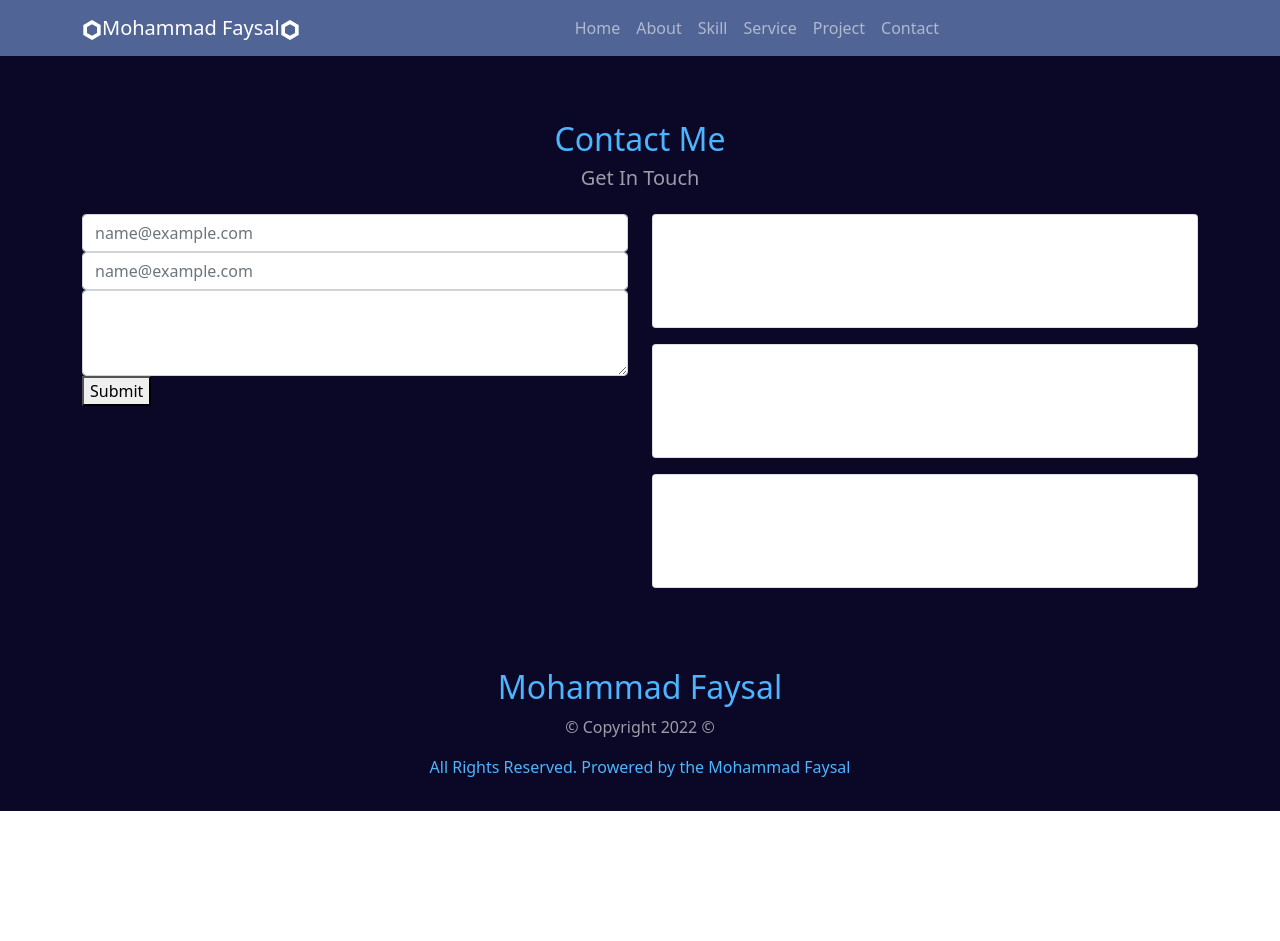
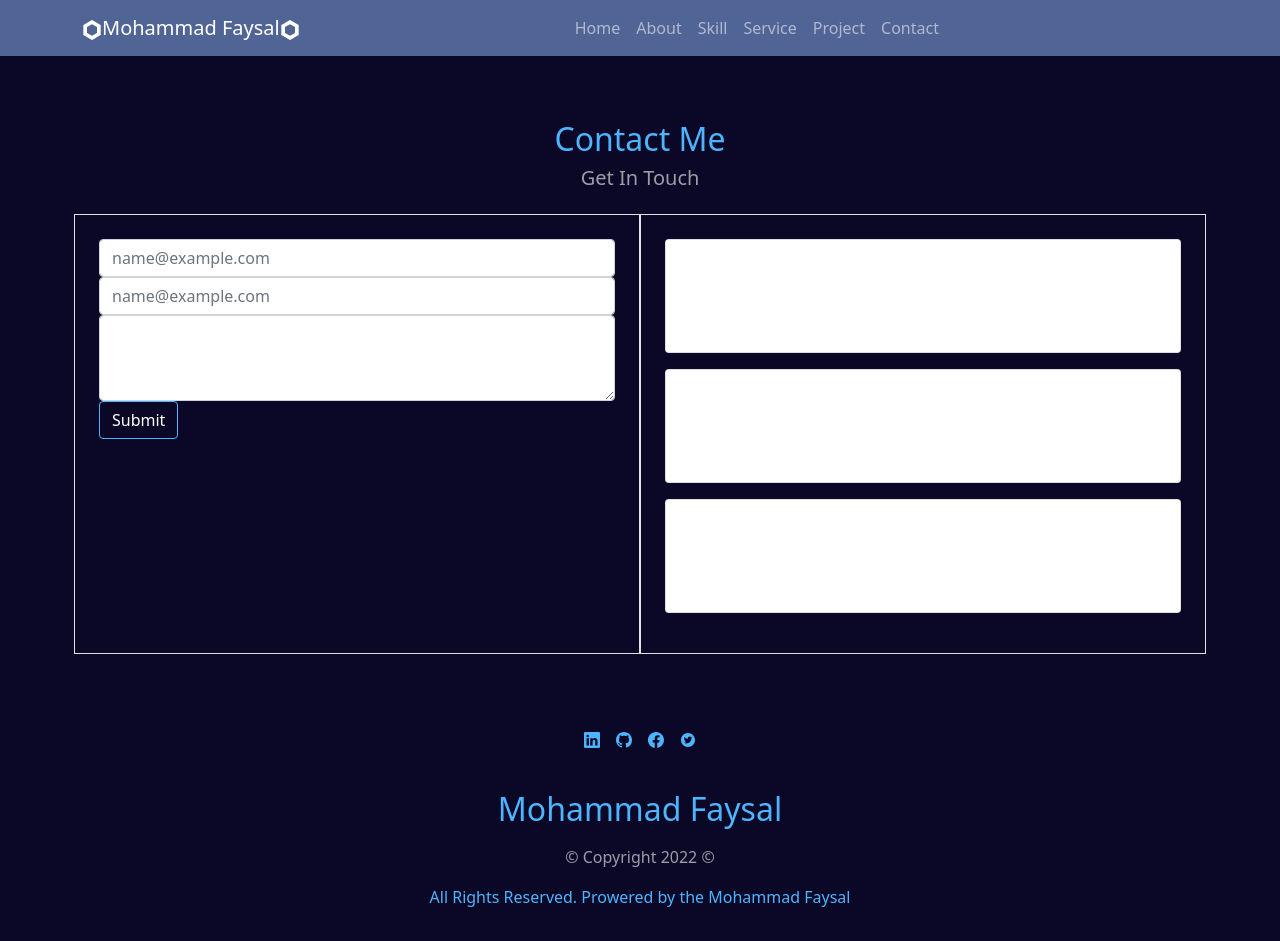
Before and after one commit to MohammadFaysal731/my-portfolio, a React (Create React App) app: page /contact in a window 1280 px wide. Before the commit the page ends 811 px from the top, so only its background shows below. Built offline with nearby package versions, Linux system fonts and the light colour scheme.

Commit message:
install react simple typerwriter

```diff
--- a/package.json
+++ b/package.json
@@ -14,6 +14,7 @@
     "react-icons": "^4.4.0",
     "react-router-dom": "^6.3.0",
     "react-scripts": "5.0.1",
+    "react-simple-typewriter": "^3.0.1",
     "react-toastify": "^9.0.4",
     "web-vitals": "^2.1.4"
   },
--- a/src/components/Banner.js
+++ b/src/components/Banner.js
@@ -1,6 +1,8 @@
 import React from 'react';
 import { Link } from 'react-router-dom';
 import ME from '../images/my-image/me.png'
+import { AiFillTwitterCircle } from 'react-icons/ai';
+import { BsLinkedin, BsGithub, BsFacebook } from 'react-icons/bs';
 const Banner = () => {
     return (
         <section className='p-5'>
@@ -10,9 +12,16 @@ const Banner = () => {
                 <h5 className='mb-3'>Front-end-developer</h5>
                 <Link to='/contact' className='btn rounded me-2' style={{ backgroundColor: '#0A0826', color: 'white', border: '1px solid rgba(77, 181, 255, 1)' }}>Contact Me</Link>
                 <a href='https://drive.google.com/file/d/1oMrNYXOR1dGSrVBHNwEP7_3BzrfAH1GC/view?usp=sharing' download target='_blank' className='btn  rounded' style={{ backgroundColor: '#0A0826', color: 'white', border: '1px solid rgba(77, 181, 255, 1)' }}>Download Resume</a>
+
             </div>
             <div className="d-flex justify-content-center mt-3 ">
                 <img src={ME} alt="" className=' rounded-circle' style={{ width: '500px', height: '500px', border: '1px solid rgba(77, 181, 255, 1)' }} />
+            </div>
+            <div className="d-flex justify-content-center m-3">
+                <a href="https://linkedin.com" target="_blank" className='m-2' style={{ color: 'rgba(77, 181, 255, 1)' }}><BsLinkedin></BsLinkedin></a>
+                <a href="https://github.com/MohammadFaysal731" target="_blank" className='m-2' style={{ color: 'rgba(77, 181, 255, 1)' }}><BsGithub></BsGithub></a>
+                <a href="https://www.facebook.com" target="_blank" className='m-2' style={{ color: 'rgba(77, 181, 255, 1)' }}><BsFacebook></BsFacebook></a>
+                <a href="https://twitter.com/home" target="_blank" className='m-2' style={{ color: 'rgba(77, 181, 255, 1)' }}><AiFillTwitterCircle></AiFillTwitterCircle></a>
             </div>
         </section >
     );
--- a/src/components/Contact.js
+++ b/src/components/Contact.js
@@ -7,16 +7,16 @@ const Contact = () => {
                 <h2 style={{ color: 'rgba(77, 181, 255, 1)' }}>Contact Me</h2>
                 <h5 style={{ color: 'rgba(255, 255, 255, 0.6)' }}>Get In Touch</h5>
             </div>
-            <div className="row">
-                <div className="col-lg-6">
+            <div className="row g-3">
+                <div className="col-lg-6 border p-4">
                     <form >
                         <input type="email" class="form-control" id="exampleFormControlInput1" placeholder="name@example.com" />
                         <input type="email" class="form-control" id="exampleFormControlInput1" placeholder="name@example.com" />
                         <textarea class="form-control" id="exampleFormControlTextarea1" rows="3"></textarea>
-                        <button type="submit">Submit</button>
+                        <button type="submit" className='btn' style={{ backgroundColor: '#0A0826', color: 'white', border: '1px solid rgba(77, 181, 255, 1)' }}>Submit</button>
                     </form>
                 </div>
-                <div className="col-lg-6">
+                <div className="col-lg-6 border p-4">
                     <div class="card text-bg-primary mb-3">
                         <div class="card-body">
                             <h5 class="card-title">Primary card title</h5>
--- a/src/components/Footer.js
+++ b/src/components/Footer.js
@@ -1,13 +1,20 @@
 import React from 'react';
-
+import { AiFillTwitterCircle } from 'react-icons/ai';
+import { BsLinkedin, BsGithub, BsFacebook } from 'react-icons/bs';
 const Footer = () => {
     const today = new Date()
     const year = today.getFullYear()
     return (
         <footer className='container pt-5'>
+            <div className="d-flex justify-content-center m-3">
+                <a href="https://linkedin.com" target="_blank" className='m-2' style={{ color: 'rgba(77, 181, 255, 1)' }}><BsLinkedin></BsLinkedin></a>
+                <a href="https://github.com/MohammadFaysal731" target="_blank" className='m-2' style={{ color: 'rgba(77, 181, 255, 1)' }}><BsGithub></BsGithub></a>
+                <a href="https://www.facebook.com" target="_blank" className='m-2' style={{ color: 'rgba(77, 181, 255, 1)' }}><BsFacebook></BsFacebook></a>
+                <a href="https://twitter.com/home" target="_blank" className='m-2' style={{ color: 'rgba(77, 181, 255, 1)' }}><AiFillTwitterCircle></AiFillTwitterCircle></a>
+            </div>
             <div className="text-center p-3">
                 <h2 style={{ color: 'rgba(77, 181, 255, 1)' }}> Mohammad Faysal</h2>
-                <p style={{ color: 'rgba(255, 255, 255, 0.6)' }}>&copy; Copyright {year} &copy;</p>
+                <p style={{ color: 'rgba(255, 255, 255, 0.6)' }} className="m-3">&copy; Copyright {year} &copy;</p>
                 <p style={{ color: 'rgba(77, 181, 255, 1)' }}>All Rights Reserved. Prowered by the Mohammad Faysal</p>
             </div>
         </footer>
```
Also changed, not shown: 1 other file (tests, documents, lock files or other folders).
